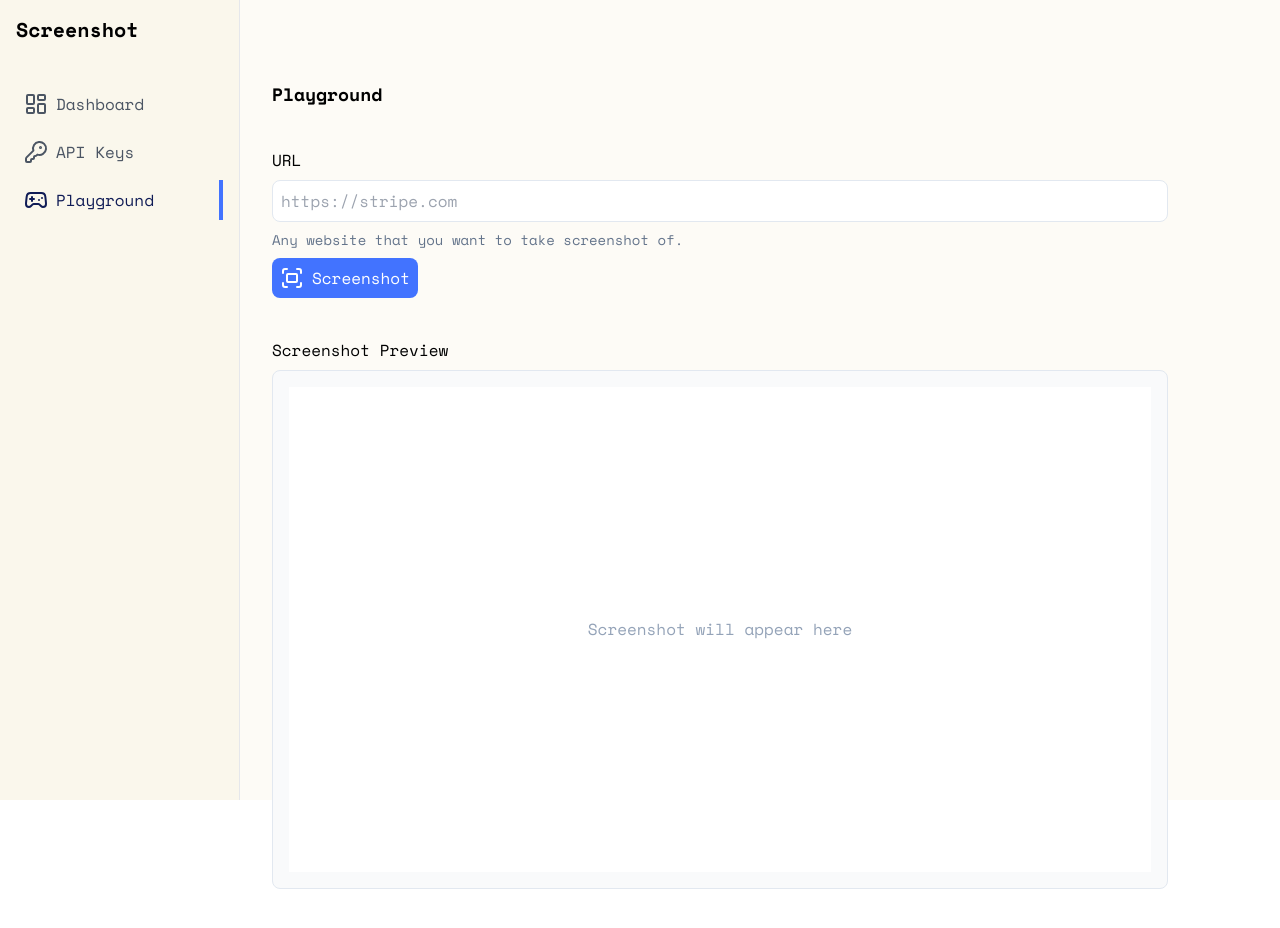
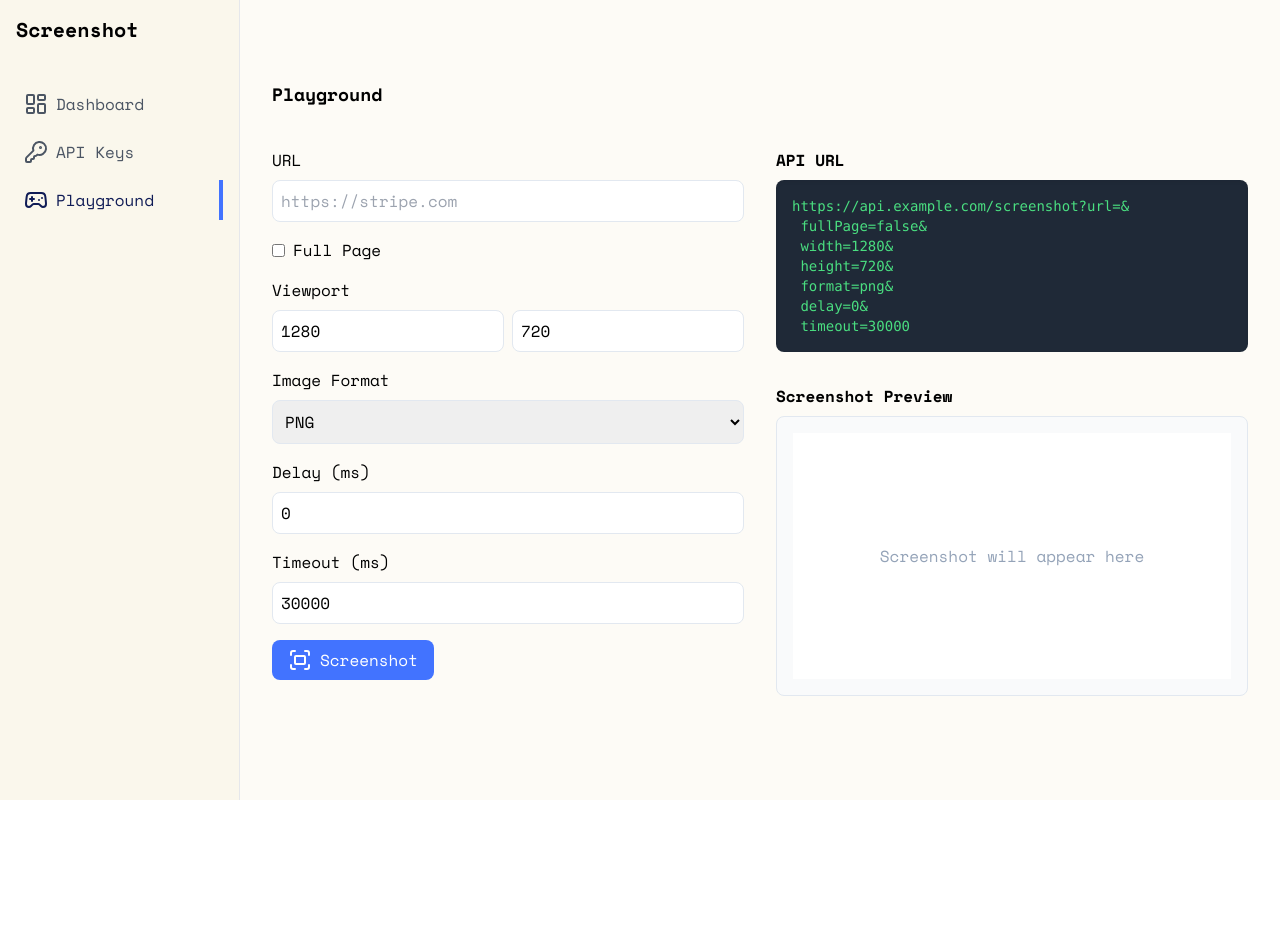
Before and after one commit to piyushgupta53/snapshotapi, a Next.js app: page /playground in a window 1280 px wide. Shown: the top 928 px of the page. After the commit the page ends 800 px from the top, so only its background shows below. Built offline with nearby package versions, Linux system fonts and the light colour scheme.

Commit message:
add options in playground to customize screenshot

```diff
--- a/src/app/(dashboard)/playground/page.tsx
+++ b/src/app/(dashboard)/playground/page.tsx
@@ -1,32 +1,150 @@
+"use client";
+
 import { Fullscreen } from "lucide-react";
+import { useState } from "react";
 
 export default function Playground() {
+  const [url, setUrl] = useState("");
+  const [fullPage, setFullPage] = useState(false);
+  const [viewport, setViewport] = useState({ width: 1280, height: 720 });
+  const [imageFormat, setImageFormat] = useState("png");
+  const [delay, setDelay] = useState(0);
+  const [timeout, setTimeout] = useState(30000);
+
+  const apiUrl = `https://api.example.com/screenshot?url=${encodeURIComponent(
+    url
+  )}&fullPage=${fullPage}&width=${viewport.width}&height=${
+    viewport.height
+  }&format=${imageFormat}&delay=${delay}&timeout=${timeout}`;
+
   return (
     <div className="sm:pl-60 min-h-screen">
-      <div className="px-8 py-20 w-full">
-        <h1 className="font-bold text-lg">Playground</h1>
+      <div className="px-4 sm:px-8 py-20 w-full">
+        <h1 className="font-bold text-lg mb-10">Playground</h1>
 
-        <div className="mt-10">
-          <div className="flex flex-col gap-2">
-            <label>URL</label>
+        <div className="flex flex-col lg:flex-row gap-8">
+          {/* Left side */}
+          <div className="w-full lg:w-1/2">
+            <div className="flex flex-col gap-4">
+              <div>
+                <label className="block mb-2">URL</label>
                 <input
                   type="url"
                   placeholder="https://stripe.com"
-              className="border max-w-4xl border-slate-200 rounded-lg p-2 focus:outline-none focus:border-purple-600"
+                  className="w-full border border-slate-200 rounded-lg p-2 focus:outline-none focus:border-persian-blue-500"
+                  value={url}
+                  onChange={(e) => setUrl(e.target.value)}
                 />
-            <span className="text-sm text-slate-500">
-              Any website that you want to take screenshot of.
-            </span>
+              </div>
 
-            <button className="bg-persian-blue-500 max-w-fit rounded-lg px-2 py-2 hover:bg-persian-blue-400">
-              <p className="text-white flex gap-2">
+              <div>
+                <label className="flex items-center gap-2">
+                  <input
+                    type="checkbox"
+                    checked={fullPage}
+                    onChange={(e) => setFullPage(e.target.checked)}
+                  />
+                  Full Page
+                </label>
+              </div>
+
+              <div>
+                <label className="block mb-2">Viewport</label>
+                <div>
+                  <div className="flex gap-2">
+                    <input
+                      type="number"
+                      min="1"
+                      placeholder="Width"
+                      className="w-1/2 border border-slate-200 rounded-lg p-2 focus:outline-none focus:border-persian-blue-500"
+                      value={viewport.width}
+                      onChange={(e) =>
+                        setViewport({
+                          ...viewport,
+                          width: Math.max(1, parseInt(e.target.value) || 1),
+                        })
+                      }
+                    />
+                    <input
+                      type="number"
+                      min="1"
+                      placeholder="Height"
+                      className="w-1/2 border border-slate-200 rounded-lg p-2 focus:outline-none focus:border-persian-blue-500"
+                      value={viewport.height}
+                      onChange={(e) =>
+                        setViewport({
+                          ...viewport,
+                          height: Math.max(1, parseInt(e.target.value) || 1),
+                        })
+                      }
+                    />
+                  </div>
+                </div>
+              </div>
+
+              <div>
+                <label className="block mb-2">Image Format</label>
+                <select
+                  className="w-full border border-slate-200 rounded-lg p-2 focus:outline-none focus:border-persian-blue-500"
+                  value={imageFormat}
+                  onChange={(e) => setImageFormat(e.target.value)}
+                >
+                  <option value="jpeg">JPEG</option>
+                  <option value="png">PNG</option>
+                  <option value="webp">WebP</option>
+                </select>
+              </div>
+
+              <div>
+                <label className="block mb-2">Delay (ms)</label>
+                <input
+                  type="number"
+                  min="0"
+                  className="w-full border border-slate-200 rounded-lg p-2 focus:outline-none focus:border-persian-blue-500"
+                  value={delay}
+                  onChange={(e) =>
+                    setDelay(Math.max(0, parseInt(e.target.value) || 0))
+                  }
+                />
+              </div>
+
+              <div>
+                <label className="block mb-2">Timeout (ms)</label>
+                <input
+                  type="number"
+                  min="0"
+                  className="w-full border border-slate-200 rounded-lg p-2 focus:outline-none focus:border-persian-blue-500"
+                  value={timeout}
+                  onChange={(e) =>
+                    setTimeout(Math.max(0, parseInt(e.target.value) || 0))
+                  }
+                />
+              </div>
+
+              <button className="bg-persian-blue-500 max-w-fit rounded-lg px-4 py-2 hover:bg-persian-blue-500/90">
+                <p className="text-white flex gap-2 items-center">
                   <Fullscreen />
                   Screenshot
                 </p>
               </button>
+            </div>
+          </div>
 
-            <div className="mt-8 max-w-4xl">
-              <h2 className="mb-2">Screenshot Preview</h2>
+          {/* Right side */}
+          <div className="w-full lg:w-1/2">
+            <div className="mb-8">
+              <h2 className="font-semibold mb-2">API URL</h2>
+              <div className="bg-gray-800 p-4 rounded-lg overflow-hidden shadow-inner">
+                <pre className="whitespace-pre-wrap break-all text-sm">
+                  <code className="text-green-400 font-mono">
+                    {apiUrl.split("&").join("&\n ")}
+                  </code>
+                </pre>
+              </div>
+            </div>
+
+            <div>
+              <h2 className="font-semibold mb-2">Screenshot Preview</h2>
               <div className="border border-slate-200 rounded-lg p-4 bg-gray-50">
                 <div className="aspect-video w-full bg-white flex items-center justify-center">
                   <p className="text-slate-400">Screenshot will appear here</p>
```
Lines whose indentation alone changed are shown as unchanged.
